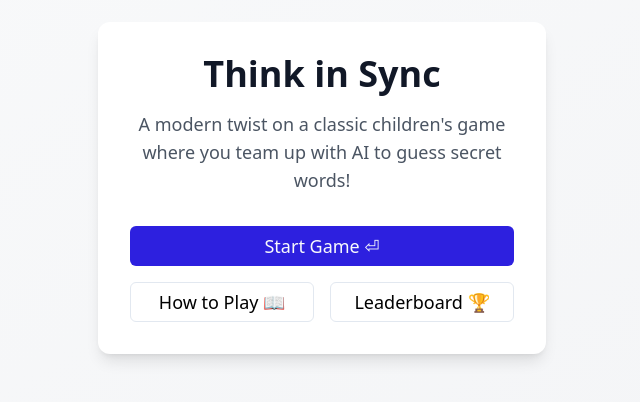
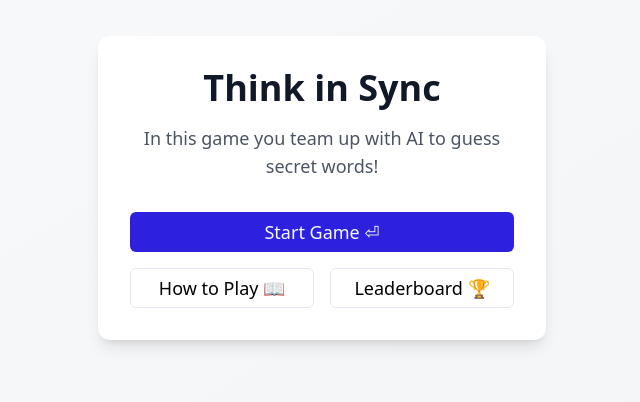
Before and after one commit to felixzieger/think-in-sync, a React (Vite) app: page / in a window 1280 px wide. Shown: the part 212-614 px from the top of the page, without its empty margins (318-958 px from the left). Built offline with nearby package versions, Linux system fonts and the light colour scheme.

Commit message:
description

```diff
--- a/src/components/game/WelcomeScreen.tsx
+++ b/src/components/game/WelcomeScreen.tsx
@@ -47,7 +47,7 @@ export const WelcomeScreen = ({ onStart }: WelcomeScreenProps) => {
         <div>
           <h1 className="mb-4 text-4xl font-bold text-gray-900">Think in Sync</h1>
           <p className="text-lg text-gray-600">
-            A modern twist on a classic children's game where you team up with AI to guess secret words!
+            In this game you team up with AI to guess secret words!
           </p>
         </div>
 
```
Also changed, not shown: 1 other file (tests, documents, lock files or other folders).
